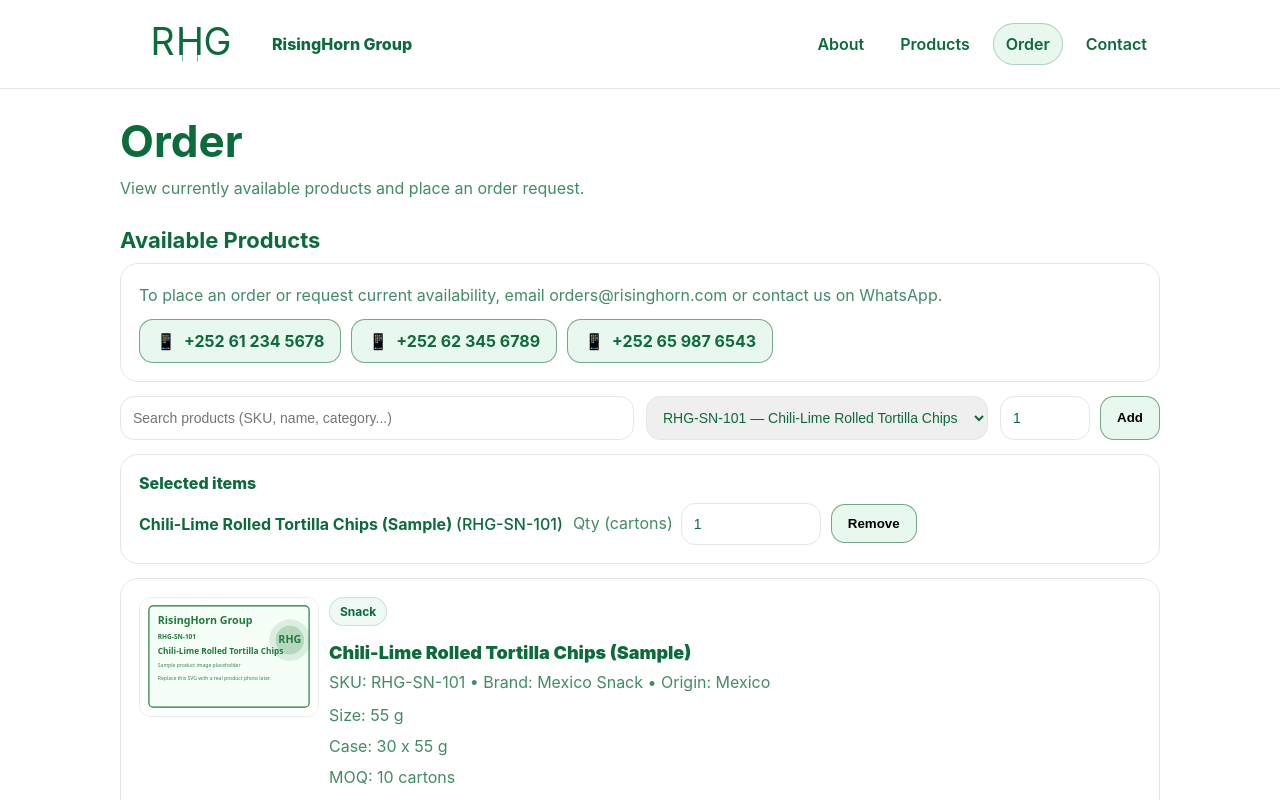
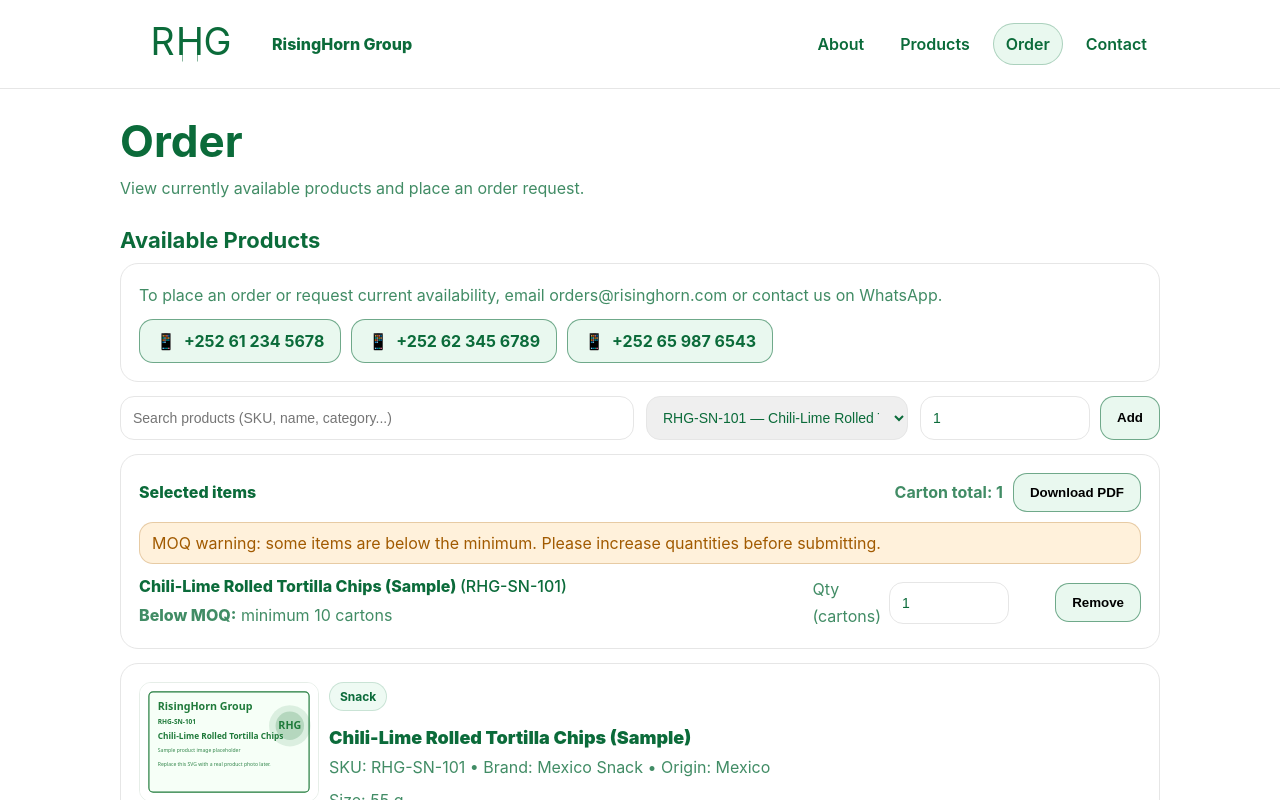
Before and after one commit to noor7me/RisingHornGroup, a Next.js app: page /order in a window 1280 px wide. Both pictures are taken after a click on the button "Add". Shown: the top 800 px of the page. Built offline with nearby package versions, Linux system fonts and the light colour scheme.

Commit message:
Added product order feutures

```diff
--- a/app/order/page.tsx
+++ b/app/order/page.tsx
@@ -3,7 +3,8 @@
 import { useMemo, useState } from "react";
 import Section from "../../components/Section";
 import { CONTACT } from "@/lib/contact";
-import { PRODUCTS } from "@/lib/products";
+import { PRODUCTS, parseMoqCartons } from "@/lib/products";
+import jsPDF from "jspdf";
 
 type CartItem = { sku: string; qty: string };
 
@@ -32,6 +33,23 @@ export default function OrderPage() {
     );
   }, [query]);
 
+  const totalCartons = useMemo(() => {
+    return cart.reduce((sum, item) => sum + (Number(item.qty) || 0), 0);
+  }, [cart]);
+
+  const moqViolations = useMemo(() => {
+    return cart
+      .map((item) => {
+        const p = findProduct(item.sku);
+        const moq = parseMoqCartons(p?.moq);
+        const qty = Number(item.qty) || 0;
+        return moq && qty < moq ? { sku: item.sku, moq, qty, name: p?.name ?? item.sku } : null;
+      })
+      .filter(Boolean) as Array<{ sku: string; moq: number; qty: number; name: string }>;
+  }, [cart]);
+
+  const canSubmit = cart.length > 0 && moqViolations.length === 0 && status !== "sending";
+
   function addToCart(sku: string, qty: string = "1") {
     setCart((prev) => {
       const existing = prev.find((x) => x.sku === sku);
@@ -52,9 +70,79 @@ export default function OrderPage() {
     setCart((prev) => prev.map((x) => (x.sku === sku ? { ...x, qty } : x)));
   }
 
+  function downloadPdf() {
+    if (cart.length === 0) return;
+    const doc = new jsPDF();
+
+    let y = 16;
+    doc.setFontSize(16);
+    doc.text("RisingHorn Group — Order Request", 14, y);
+    y += 10;
+
+    doc.setFontSize(11);
+    doc.text(`Name: ${name || ""}`, 14, y);
+    y += 6;
+    if (company) {
+      doc.text(`Company: ${company}`, 14, y);
+      y += 6;
+    }
+    doc.text(`Phone: ${phone || ""}`, 14, y);
+    y += 6;
+    if (email) {
+      doc.text(`Email: ${email}`, 14, y);
+      y += 6;
+    }
+
+    y += 4;
+    doc.setFontSize(12);
+    doc.text("Items", 14, y);
+    y += 7;
+    doc.setFontSize(10);
+
+    for (const item of cart) {
+      const p = findProduct(item.sku);
+      const title = p ? `${p.name} (${p.sku})` : item.sku;
+      const qty = `${item.qty} cartons`;
+      doc.text(title, 14, y);
+      y += 5;
+      doc.text(`Qty: ${qty}`, 18, y);
+      y += 5;
+      if (p?.size) {
+        doc.text(`Size: ${p.size}`, 18, y);
+        y += 5;
+      }
+      if (p?.casePack) {
+        doc.text(`Case: ${p.casePack}`, 18, y);
+        y += 5;
+      }
+      if (p?.moq) {
+        doc.text(`MOQ: ${p.moq}`, 18, y);
+        y += 5;
+      }
+      y += 2;
+      if (y > 270) {
+        doc.addPage();
+        y = 16;
+      }
+    }
+
+    if (notes) {
+      y += 6;
+      doc.setFontSize(12);
+      doc.text("Notes", 14, y);
+      y += 7;
+      doc.setFontSize(10);
+      const wrapped = doc.splitTextToSize(notes, 180);
+      doc.text(wrapped, 14, y);
+    }
+
+    const stamp = new Date().toISOString().slice(0, 10);
+    doc.save(`RisingHorn_Order_${stamp}.pdf`);
+  }
+
   async function submit(e: React.FormEvent) {
     e.preventDefault();
-    if (cart.length === 0) {
+    if (cart.length === 0 || moqViolations.length > 0) {
       setStatus("error");
       return;
     }
@@ -95,6 +183,23 @@ export default function OrderPage() {
           phone,
           email,
           message: lines.join("\n"),
+          includePdf: true,
+          order: {
+            items: cart.map((it) => {
+              const p = findProduct(it.sku);
+              return {
+                sku: it.sku,
+                name: p?.name ?? it.sku,
+                qtyCartons: Number(it.qty) || 0,
+                size: p?.size,
+                casePack: p?.casePack,
+                moq: p?.moq,
+                origin: p?.origin,
+              };
+            }),
+            totalCartons,
+            notes,
+          },
         }),
       });
 
@@ -141,14 +246,14 @@ export default function OrderPage() {
           </div>
         </div>
 
-        <div style={{ display: "grid", gap: 12, gridTemplateColumns: "repeat(2, minmax(0, 1fr))" }}>
+        <div className="orderControls">
           <input
             className="input"
             placeholder="Search products (SKU, name, category...)"
             value={query}
             onChange={(e) => setQuery(e.target.value)}
           />
-          <div style={{ display: "grid", gap: 12, gridTemplateColumns: "minmax(0, 1fr) 160px" }}>
+          <div className="orderPicker">
             <select className="input" value={pickerSku} onChange={(e) => setPickerSku(e.target.value)}>
               {PRODUCTS.map((p) => (
                 <option key={p.sku} value={p.sku}>
@@ -156,7 +261,7 @@ export default function OrderPage() {
                 </option>
               ))}
             </select>
-            <div style={{ display: "flex", gap: 10 }}>
+            <div className="orderPickerActions">
               <input
                 className="input"
                 placeholder="Qty"
@@ -172,25 +277,54 @@ export default function OrderPage() {
 
         {cart.length > 0 && (
           <div className="card" style={{ marginTop: 14 }}>
-            <div style={{ fontWeight: 800, marginBottom: 10 }}>Selected items</div>
+            <div className="cartSummary" style={{ marginBottom: 10 }}>
+              <div style={{ fontWeight: 800 }}>Selected items</div>
+              <div style={{ display: "flex", gap: 10, alignItems: "center", flexWrap: "wrap" }}>
+                <div className="p" style={{ margin: 0, fontWeight: 700 }}>
+                  Carton total: {totalCartons}
+                </div>
+                <button type="button" className="button" onClick={downloadPdf}>
+                  Download PDF
+                </button>
+              </div>
+            </div>
+
+            {moqViolations.length > 0 && (
+              <div className="warn" style={{ marginBottom: 12 }}>
+                MOQ warning: some items are below the minimum. Please increase quantities before submitting.
+              </div>
+            )}
+
             <div style={{ display: "grid", gap: 10 }}>
               {cart.map((item) => {
                 const p = findProduct(item.sku);
+                const moq = parseMoqCartons(p?.moq);
+                const qty = Number(item.qty) || 0;
+                const belowMoq = moq ? qty < moq : false;
                 return (
-                  <div key={item.sku} style={{ display: "flex", gap: 10, alignItems: "center", flexWrap: "wrap" }}>
-                    <div style={{ minWidth: 220, fontWeight: 700 }}>
-                      {p ? p.name : item.sku} <span style={{ fontWeight: 500 }}>({item.sku})</span>
+                  <div key={item.sku} className="cartRow">
+                    <div>
+                      <div className="cartName">
+                        {p ? p.name : item.sku} <span style={{ fontWeight: 500 }}>({item.sku})</span>
+                      </div>
+                      {belowMoq && (
+                        <div className="p" style={{ margin: "6px 0 0" }}>
+                          <span style={{ fontWeight: 800 }}>Below MOQ:</span> minimum {moq} cartons
+                        </div>
+                      )}
                     </div>
-                    <div style={{ display: "flex", gap: 8, alignItems: "center" }}>
+
+                    <div className="cartQty">
                       <span className="p" style={{ margin: 0 }}>Qty (cartons)</span>
                       <input
                         className="input"
-                        style={{ width: 140 }}
+                        style={{ width: 120 }}
                         value={item.qty}
                         onChange={(e) => updateQty(item.sku, e.target.value)}
                       />
                     </div>
-                    <button type="button" className="button" onClick={() => removeFromCart(item.sku)}>
+
+                    <button type="button" className="button cartRemove" onClick={() => removeFromCart(item.sku)}>
                       Remove
                     </button>
                   </div>
@@ -203,13 +337,13 @@ export default function OrderPage() {
         <div style={{ marginTop: 14, display: "grid", gap: 12 }}>
           {filtered.map((p) => (
             <div key={p.sku} className="card">
-              <div style={{ display: "grid", gap: 10, gridTemplateColumns: "180px 1fr", alignItems: "start" }}>
+              <div className="productRow">
                 <img
                   src={p.image}
                   alt={p.name}
                   width={180}
                   height={120}
-                  style={{ width: 180, height: 120, objectFit: "cover", borderRadius: 12, border: "1px solid #e6eee8" }}
+                  style={{ width: "100%", maxWidth: 180, height: 120, objectFit: "cover", borderRadius: 12, border: "1px solid #e6eee8" }}
                 />
                 <div>
                   <div className="badge">{p.category}</div>
@@ -242,12 +376,12 @@ export default function OrderPage() {
       <Section title="Place Order Request">
         <div className="card">
           <form id="order-form" onSubmit={submit} style={{ display: "grid", gap: 12 }}>
-            <div style={{ display: "grid", gap: 12, gridTemplateColumns: "repeat(2, minmax(0, 1fr))" }}>
+            <div className="orderControls">
               <input className="input" placeholder="Full name" value={name} onChange={(e) => setName(e.target.value)} required />
               <input className="input" placeholder="Company (optional)" value={company} onChange={(e) => setCompany(e.target.value)} />
             </div>
 
-            <div style={{ display: "grid", gap: 12, gridTemplateColumns: "repeat(2, minmax(0, 1fr))" }}>
+            <div className="orderControls">
               <input className="input" placeholder="Phone number" value={phone} onChange={(e) => setPhone(e.target.value)} required />
               <input className="input" placeholder="Email (optional)" value={email} onChange={(e) => setEmail(e.target.value)} type="email" />
             </div>
@@ -258,6 +392,12 @@ export default function OrderPage() {
               </p>
             )}
 
+            {cart.length > 0 && moqViolations.length > 0 && (
+              <div className="warn">
+                MOQ validation: please increase quantities to meet each product's MOQ before submitting.
+              </div>
+            )}
+
             <textarea
               className="textarea"
               placeholder="Notes (destination city, delivery timing, preferred brand, etc.)"
@@ -265,14 +405,23 @@ export default function OrderPage() {
               onChange={(e) => setNotes(e.target.value)}
             />
 
-            <button className="button" type="submit" disabled={status === "sending"}>
-              {status === "sending" ? "Submitting..." : "Submit Order Request"}
-            </button>
+            <div style={{ display: "flex", gap: 10, flexWrap: "wrap" }}>
+              <button type="button" className="button" onClick={downloadPdf} disabled={cart.length === 0}>
+                Download PDF
+              </button>
+              <button className="button" type="submit" disabled={!canSubmit}>
+                {status === "sending" ? "Submitting..." : "Submit Order Request (PDF attached)"}
+              </button>
+            </div>
 
             {status === "sent" && <p className="p">Order request submitted. We’ll contact you soon.</p>}
             {status === "error" && (
               <p className="p">
-                {cart.length === 0 ? "Please select at least one product." : "Something went wrong. Please try again."}
+                {cart.length === 0
+                  ? "Please select at least one product."
+                  : moqViolations.length > 0
+                  ? "Some items are below MOQ. Please increase quantities."
+                  : "Something went wrong. Please try again."}
               </p>
             )}
           </form>
--- a/lib/products.ts
+++ b/lib/products.ts
@@ -12,6 +12,16 @@ export type Product = {
   notes?: string;
   image: string;      // path under /public
 };
+
+// Extract MOQ cartons as a number from strings like "10 cartons".
+// Returns null if not parseable.
+export function parseMoqCartons(moq?: string): number | null {
+  if (!moq) return null;
+  const m = moq.match(/(\d+)/);
+  if (!m) return null;
+  const n = Number(m[1]);
+  return Number.isFinite(n) ? n : null;
+}
 
 // Sample catalog items (replace with real products as you finalize sourcing)
 export const PRODUCTS: Product[] = [
--- a/styles/globals.css
+++ b/styles/globals.css
@@ -53,3 +53,27 @@ a{color:inherit;text-decoration:none}
   border-radius:999px;
   margin-bottom:10px;
 }
+
+/* Order page helpers */
+.orderControls{display:grid;gap:12px;grid-template-columns:repeat(2,minmax(0,1fr))}
+.orderPicker{display:grid;gap:12px;grid-template-columns:minmax(0,1fr) 240px}
+.orderPickerActions{display:flex;gap:10px}
+
+.cartSummary{display:flex;align-items:center;justify-content:space-between;gap:12px;flex-wrap:wrap}
+.cartRow{display:grid;grid-template-columns:1fr 180px 120px;gap:12px;align-items:center}
+.cartName{font-weight:800}
+.cartQty{display:flex;gap:8px;align-items:center;justify-content:flex-end}
+.cartRemove{justify-self:end}
+.warn{color:#a15a00;background:rgba(255,184,77,.2);border:1px solid rgba(161,90,0,.25);padding:10px 12px;border-radius:14px}
+
+.productRow{display:grid;gap:10px;grid-template-columns:180px 1fr;align-items:start}
+
+@media (max-width:720px){
+  .orderControls{grid-template-columns:1fr}
+  .orderPicker{grid-template-columns:1fr}
+  .orderPickerActions{flex-direction:column}
+  .cartRow{grid-template-columns:1fr}
+  .cartQty{justify-content:flex-start}
+  .cartRemove{justify-self:start}
+  .productRow{grid-template-columns:1fr}
+}
```
Also changed, not shown: app/api/contact/route.ts (+90 -1 lines), package.json (+5 -2 lines).
